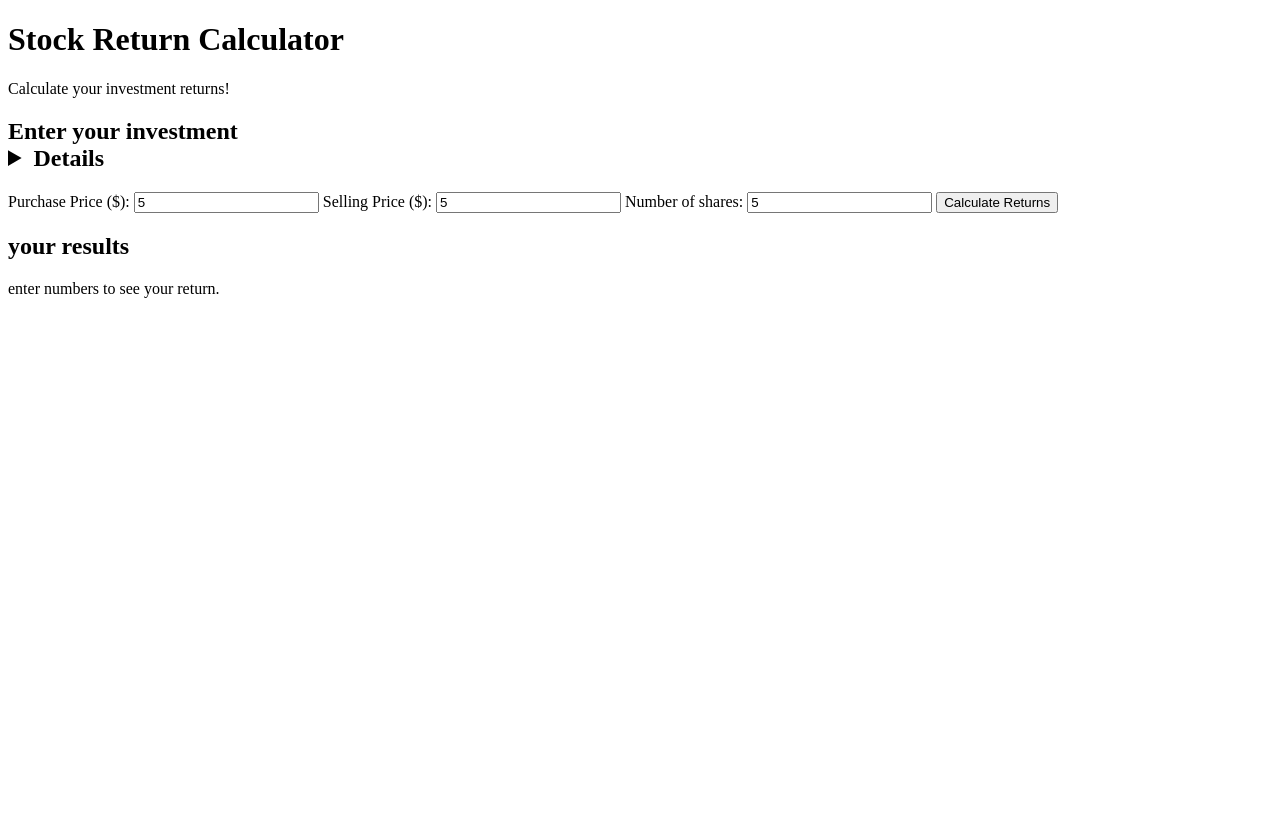
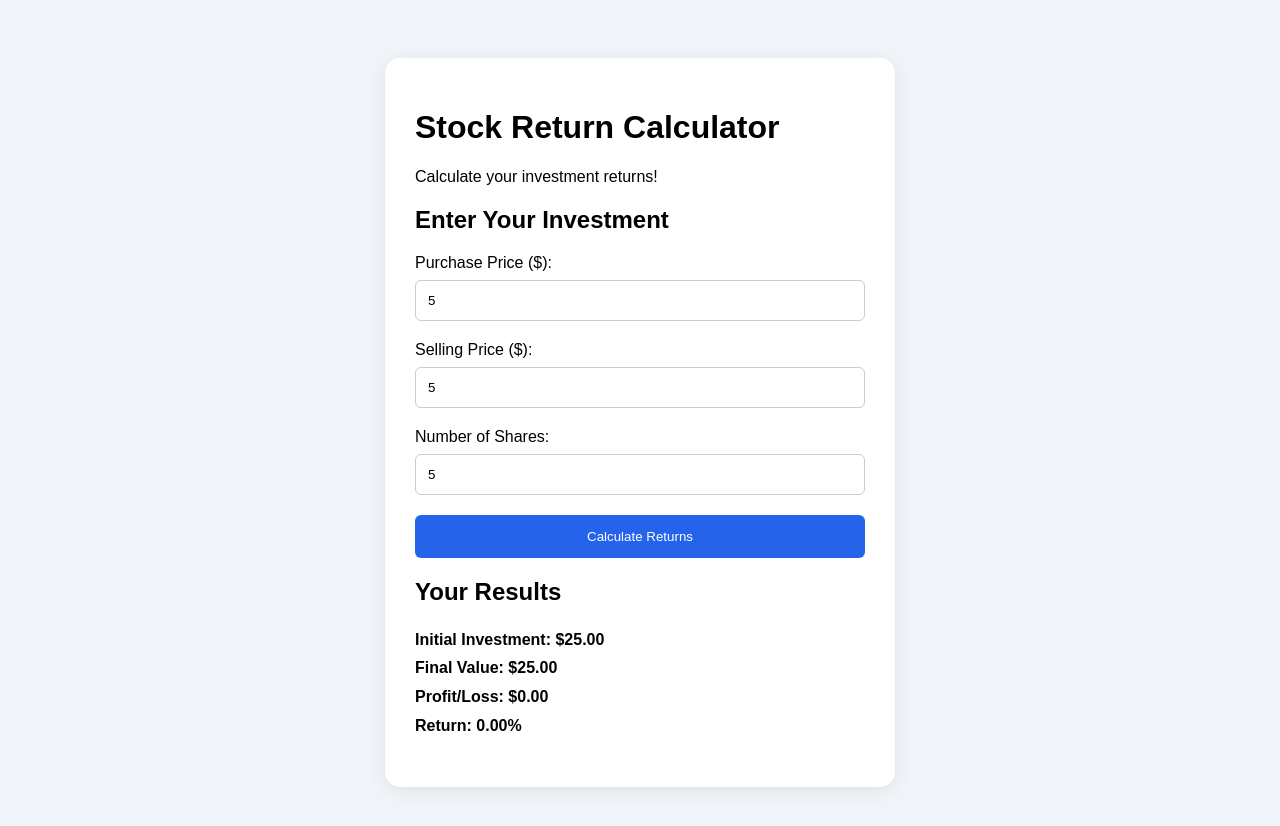
Before and after one commit to Manateek1/stock-return-calculator, a plain HTML site: page index.html in a window 1280 px wide. Both pictures are taken after typing "5", "5", "5" into the empty fields and a click on the button "Calculate Returns". Before the commit the page ends 800 px from the top, so only its background shows below. Drawn offline with Linux system fonts and the light colour scheme.

Commit message:
Finish working stock return calculator

```diff
--- a/index.html
+++ b/index.html
@@ -1,43 +1,124 @@
+
 <!DOCTYPE html>
 <html lang="en">
 <head>
-    <title>Stock Return Calculator </title>
+    <meta charset="UTF-8">
+    <meta name="viewport" content="width=device-width, initial-scale=1.0">
+    <title>Stock Return Calculator</title>
+
+    <style>
+        body {
+            font-family: Arial, sans-serif;
+            background: #f1f5f9;
+            display: flex;
+            justify-content: center;
+            padding: 50px 20px;
+        }
+
+        .calculator {
+            background: white;
+            padding: 30px;
+            border-radius: 15px;
+            width: 100%;
+            max-width: 450px;
+            box-shadow: 0 4px 20px #00000015;
+        }
+
+        input {
+            display: block;
+            width: 100%;
+            box-sizing: border-box;
+            padding: 12px;
+            margin: 8px 0 20px;
+            border: 1px solid #ccc;
+            border-radius: 6px;
+        }
+
+        button {
+            background: #2563eb;
+            color: white;
+            padding: 14px;
+            border: none;
+            border-radius: 6px;
+            width: 100%;
+            cursor: pointer;
+        }
+
+        button:hover {
+            background: #1d4ed8;
+        }
+
+        #results {
+            margin-top: 20px;
+            font-weight: bold;
+            line-height: 1.8;
+            white-space: pre-line;
+        }
+    </style>
 </head>
+
 <body>
-    <h1>Stock Return Calculator</h1>
-    <p>Calculate your investment returns!</p>
-    <h2>Enter your investment <details></details></h2>
+    <div class="calculator">
+        <h1>Stock Return Calculator</h1>
+        <p>Calculate your investment returns!</p>
 
-    <label>Purchase Price ($):</label>
-    <input type="number" id="buy">
+        <h2>Enter Your Investment</h2>
 
-    <label>Selling Price ($):</label>
-    <input type="number" id="sell">
+        <label for="buy">Purchase Price ($):</label>
+        <input type="number" id="buy" min="0" step="any">
 
-    <label>Number of shares:</label>
-    <input type="number" id="shares">
+        <label for="sell">Selling Price ($):</label>
+        <input type="number" id="sell" min="0" step="any">
 
-    <button id="calculate">Calculate Returns</button>
+        <label for="shares">Number of Shares:</label>
+        <input type="number" id="shares" min="0" step="any">
 
-    <!--display the results-->
-    <h2>your results</h2>
-    <p id="results"></p>enter numbers to see your return.</p>
+        <button id="calculate">Calculate Returns</button>
 
-    <!--java script-->
+        <h2>Your Results</h2>
+        <p id="results">Enter numbers to see your return.</p>
+    </div>
+
     <script>
-        //calculations
-            document.getElementById("calculate").onclick = function(){
-                let buy = Number(document.getElementById("buy").value);
-                let sell = Number(document.getElementById("sell").value);
-                let shares = Number(document.getElementById("shares").value);
+        document.getElementById("calculate").onclick = function() {
+            // Get the input fields
+            let buyInput = document.getElementById("buy");
+            let sellInput = document.getElementById("sell");
+            let sharesInput = document.getElementById("shares");
 
-                if (buy <= 0 || sell <0 || shares <=0 ||
-                    document.getElementById("buy").value === "" ||
-                    document.getElementById("sell").value === "" ||
-                    document.getElementById("shares").value === "") {
-                    document.getElementById("results").innerText = "Please enter valid numbers.";
-                    return;
+            // Convert inputs into numbers
+            let buy = Number(buyInput.value);
+            let sell = Number(sellInput.value);
+            let shares = Number(sharesInput.value);
+
+            // Make sure the inputs are valid
+            if (
+                buyInput.value.trim() === "" ||
+                sellInput.value.trim() === "" ||
+                sharesInput.value.trim() === "" ||
+                !Number.isFinite(buy) ||
+                !Number.isFinite(sell) ||
+                !Number.isFinite(shares) ||
+                buy <= 0 || sell < 0 || shares <= 0
+            ) {
+                document.getElementById("results").innerText =
+                    "Please enter valid numbers.";
+                return;
             }
+
+            // Calculate investment performance
+            let investment = buy * shares;
+            let finalValue = sell * shares;
+            let profit = finalValue - investment;
+            let percent = (profit / investment) * 100;
+
+            // Display the results
+            document.getElementById("results").innerText =
+                "Initial Investment: $" + investment.toFixed(2) +
+                "\nFinal Value: $" + finalValue.toFixed(2) +
+                "\nProfit/Loss: $" + profit.toFixed(2) +
+                "\nReturn: " + percent.toFixed(2) + "%";
+        };
     </script>
 </body>
 </html>
```
